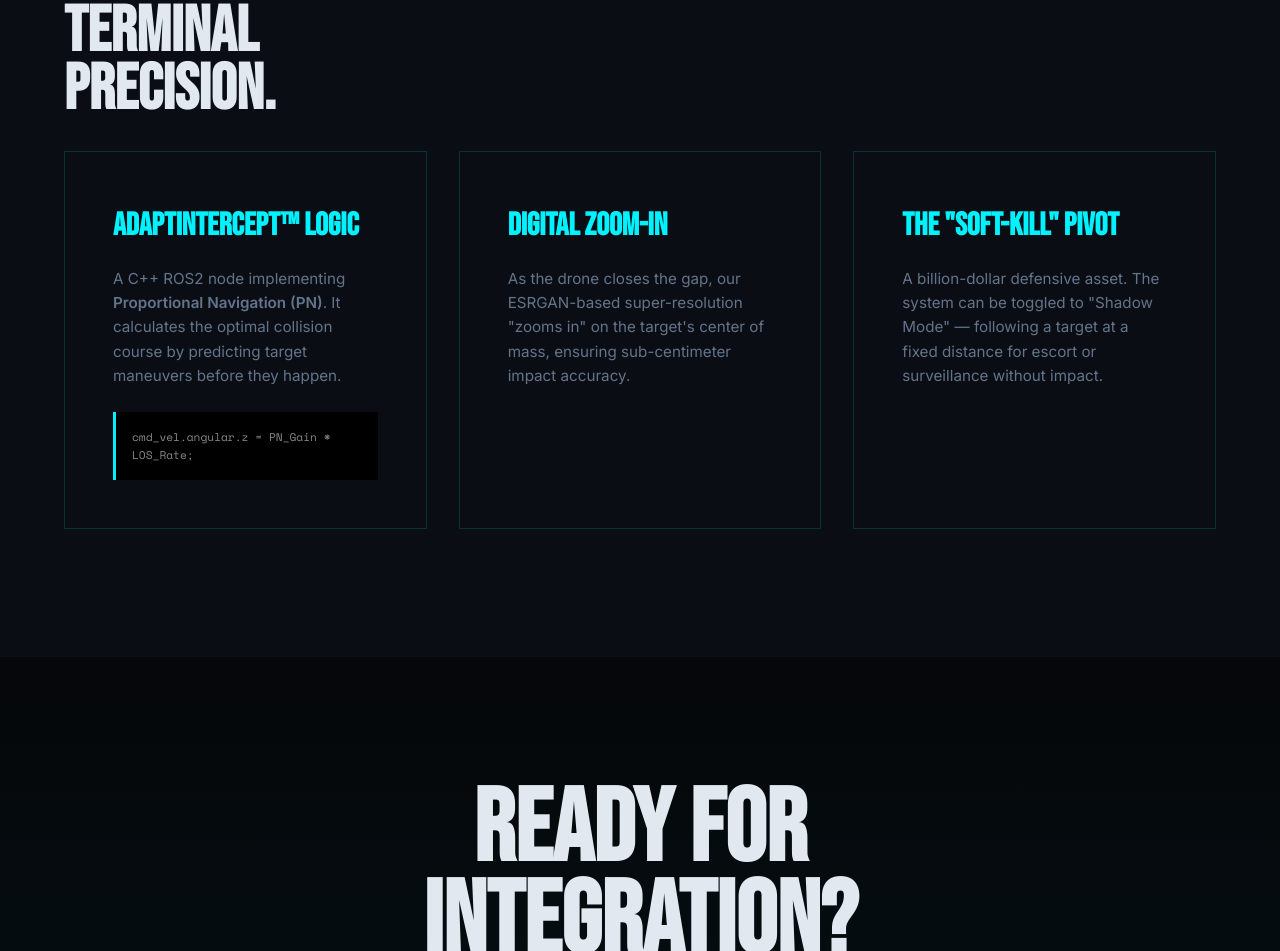
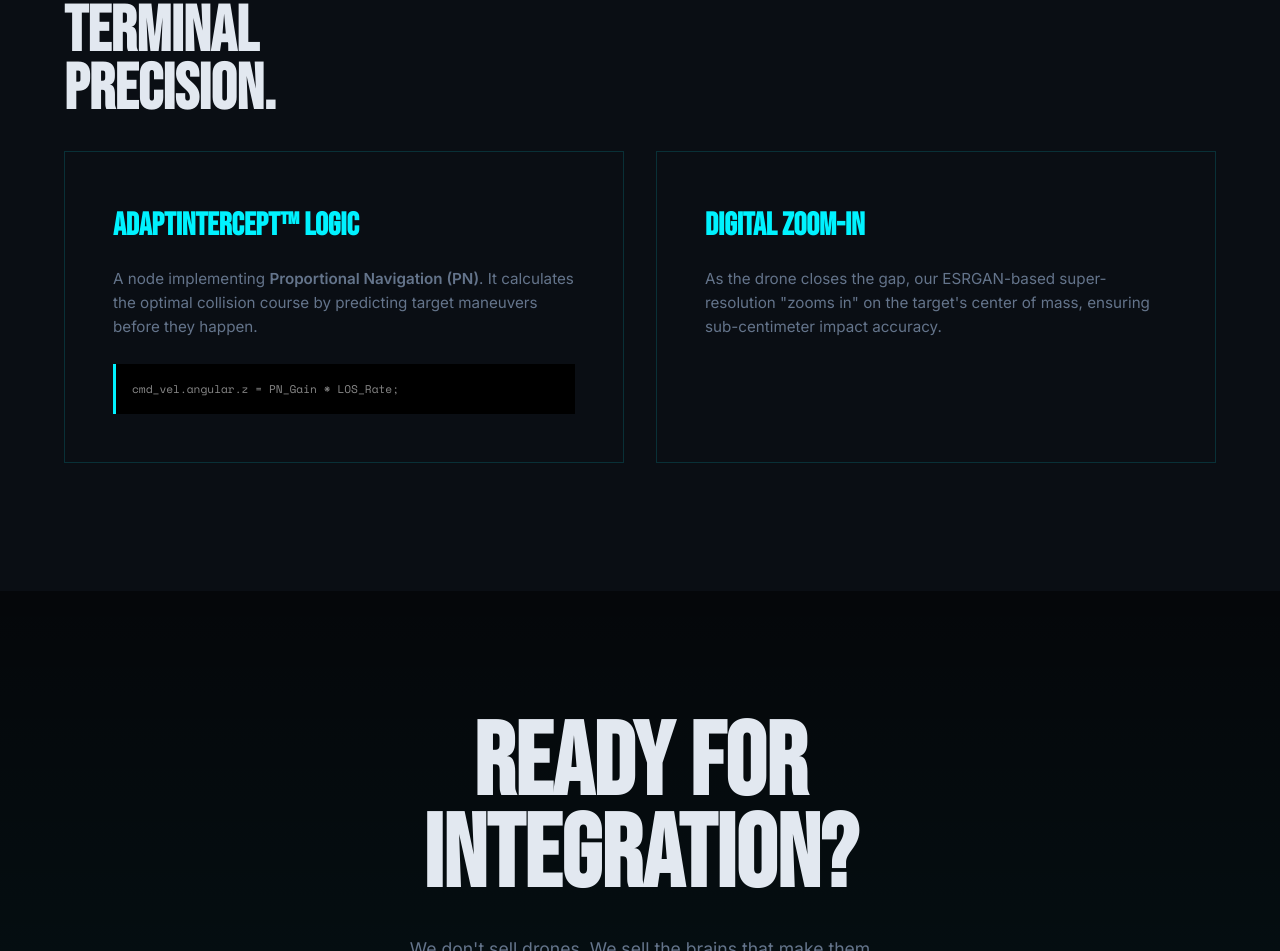
Before and after one commit to Sambhav0409/rayfik-site, a plain HTML site: page index.html in a window 1280 px wide. Shown: the part 1901-2852 px from the top of the page. Drawn offline with nearby package versions, Linux system fonts and the light colour scheme.

Commit message:
Update content and email address in index.html

```diff
--- a/index.html
+++ b/index.html
@@ -197,24 +197,21 @@ footer { padding: 4rem 5%; border-top: 1px solid var(--border); display: flex; j
     <div class="grid">
         <div class="card">
             <h3>AdaptIntercept™ Logic</h3>
-            <p>A C++ ROS2 node implementing <strong>Proportional Navigation (PN)</strong>. It calculates the optimal collision course by predicting target maneuvers before they happen.</p>
+            <p>A node implementing <strong>Proportional Navigation (PN)</strong>. It calculates the optimal collision course by predicting target maneuvers before they happen.</p>
             <div class="code-snippet">cmd_vel.angular.z = PN_Gain * LOS_Rate;</div>
         </div>
         <div class="card">
             <h3>Digital Zoom-In</h3>
             <p>As the drone closes the gap, our ESRGAN-based super-resolution "zooms in" on the target's center of mass, ensuring sub-centimeter impact accuracy.</p>
         </div>
-        <div class="card">
-            <h3>The "Soft-Kill" Pivot</h3>
-            <p>A billion-dollar defensive asset. The system can be toggled to "Shadow Mode" — following a target at a fixed distance for escort or surveillance without impact.</p>
-        </div>
+
     </div>
 </section>
 
 <section class="section cta" id="contact">
     <h2 class="hero-title">READY FOR<br>INTEGRATION?</h2>
     <p class="hero-desc" style="margin: 0 auto 3rem;">We don't sell drones. We sell the brains that make them unstoppable. Secure your technical briefing today.</p>
-    <a href="mailto:ops@rayfik.com" class="btn">Request SDK Access</a>
+    <a href="mailto:rayfikrobotics@gmail.com" class="btn">Request SDK Access</a>
 </section>
 
 <footer>
```
